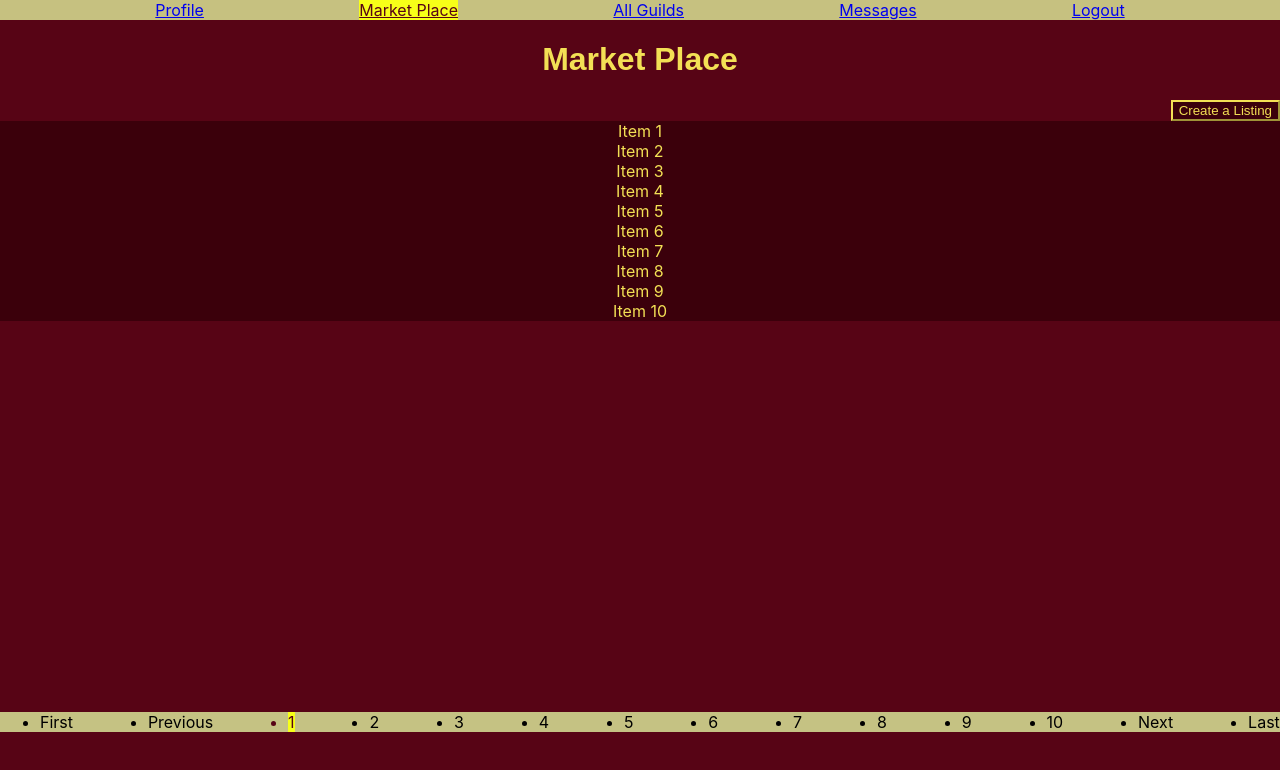
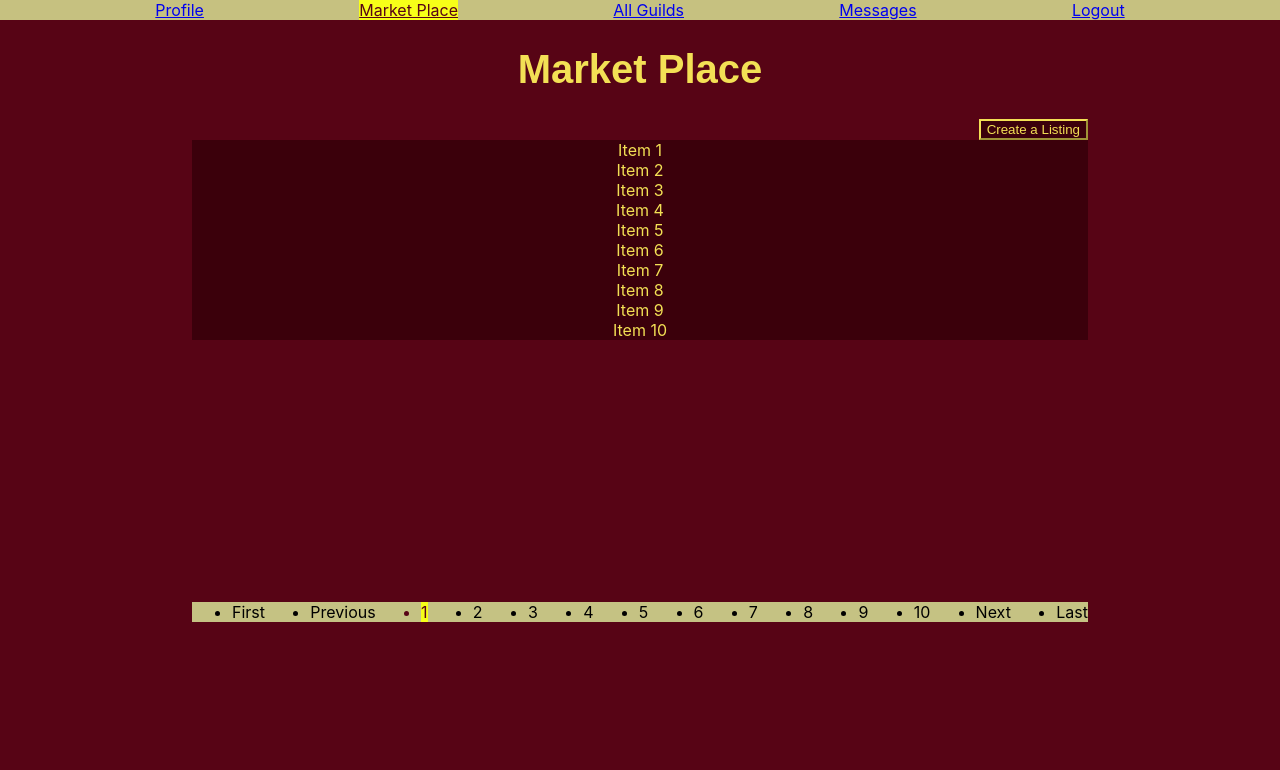
Before and after one commit to srahim457/capstone, a React (Create React App) app in the folder guilds/: page /market-place in a window 1280 px wide. Shown: the top 770 px of the page. Built offline with nearby package versions, Linux system fonts and the light colour scheme.

Commit message:
fixed css a bit

```diff
--- a/guilds/src/components/styles/MarketPlace.css
+++ b/guilds/src/components/styles/MarketPlace.css
@@ -7,7 +7,7 @@
 }
 
 .container {
-  width: 100%;
+  width: 70%;
   min-height: 100vh;
 }
 .items {
@@ -24,9 +24,11 @@
   color: #f3e055;
   font-family: fantasy;
   font-weight: bold;
+  font-size: 40px;
 }
 .body {
   background-color: #570415;
+  min-height: 100vh;
 }
 .listing-button {
   color: #f3e055;
@@ -41,5 +43,5 @@
 
 .paginate {
   position: relative;
-  top: 375px;
+  top: 246px;
 }
```
